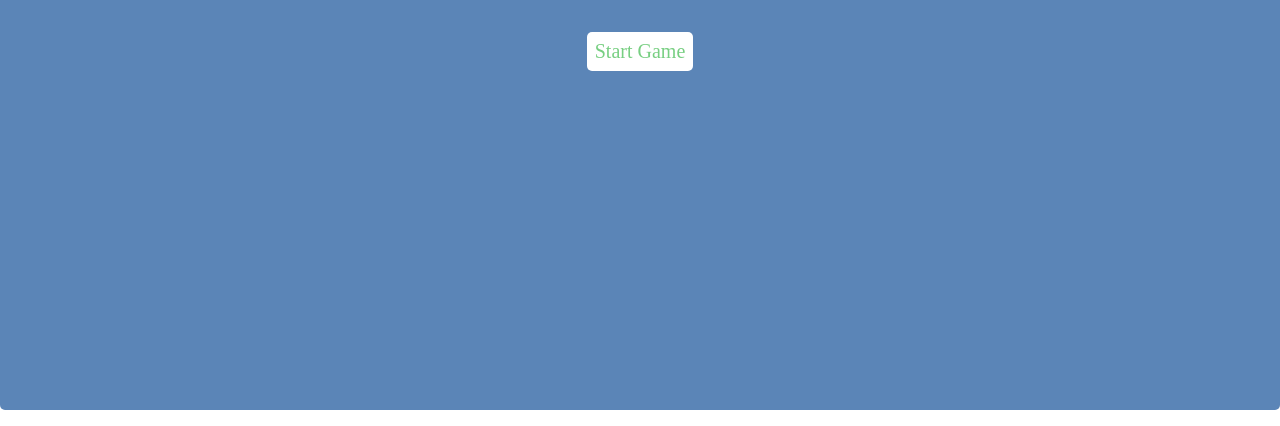
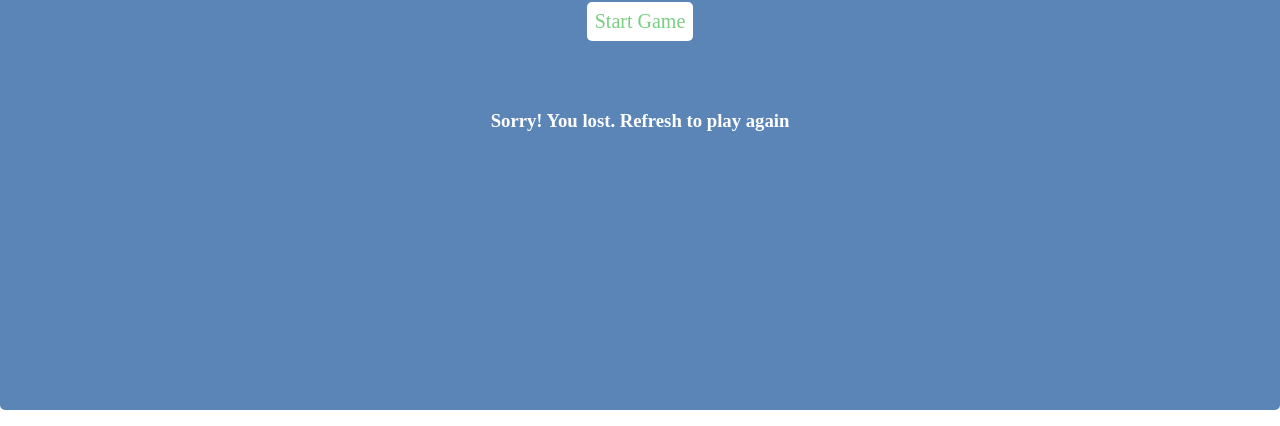
Before and after one commit to duckworthsj/Game-Show-App, a plain HTML site: page Project 6/index.html in a window 1280 px wide. Shown: the part 390-816 px from the top of the page. Drawn offline with nearby package versions, Linux system fonts and the light colour scheme.

Commit message:
Update index.html

```diff
--- a/Project 6/index.html
+++ b/Project 6/index.html
@@ -11,6 +11,7 @@
       <div id="overlay" class="start">
         <h2 class="title">Wheel of Success</h2>
         <a class="btn__reset">Start Game</a>
+        <h3 class="lose-message">Sorry! You lost. Refresh to play again</h3>
       </div>
 
       <div id="banner" class="section">
```
